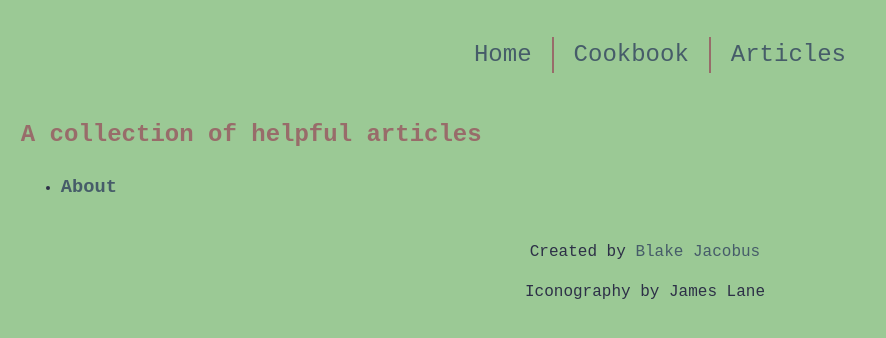
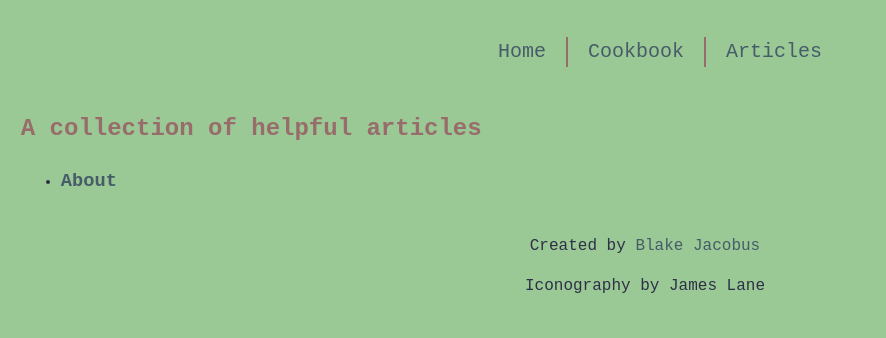
Before and after one commit to blakejacobus/creationcookbook.com, a Jekyll site: the page built from posts.html, in a window 1280 px wide. Shown: the top 338 px of the page, without its empty margins (0-886 px from the left). Built offline with Jekyll 4.4.1, drawn with Linux system fonts in a browser that asks for light colours.

Commit message:
Decreasing nav font size to fix mobile

```diff
--- a/_sass/main.scss
+++ b/_sass/main.scss
@@ -24,7 +24,7 @@ ul.topnav {
 ul.topnav li {
   float: left;
   border-right: 2px solid #986C6A;
-  font-size: 150%;
+  font-size: 125%;
   list-style-type: none; // Required for mobile to render list correctly
 }
 
```
